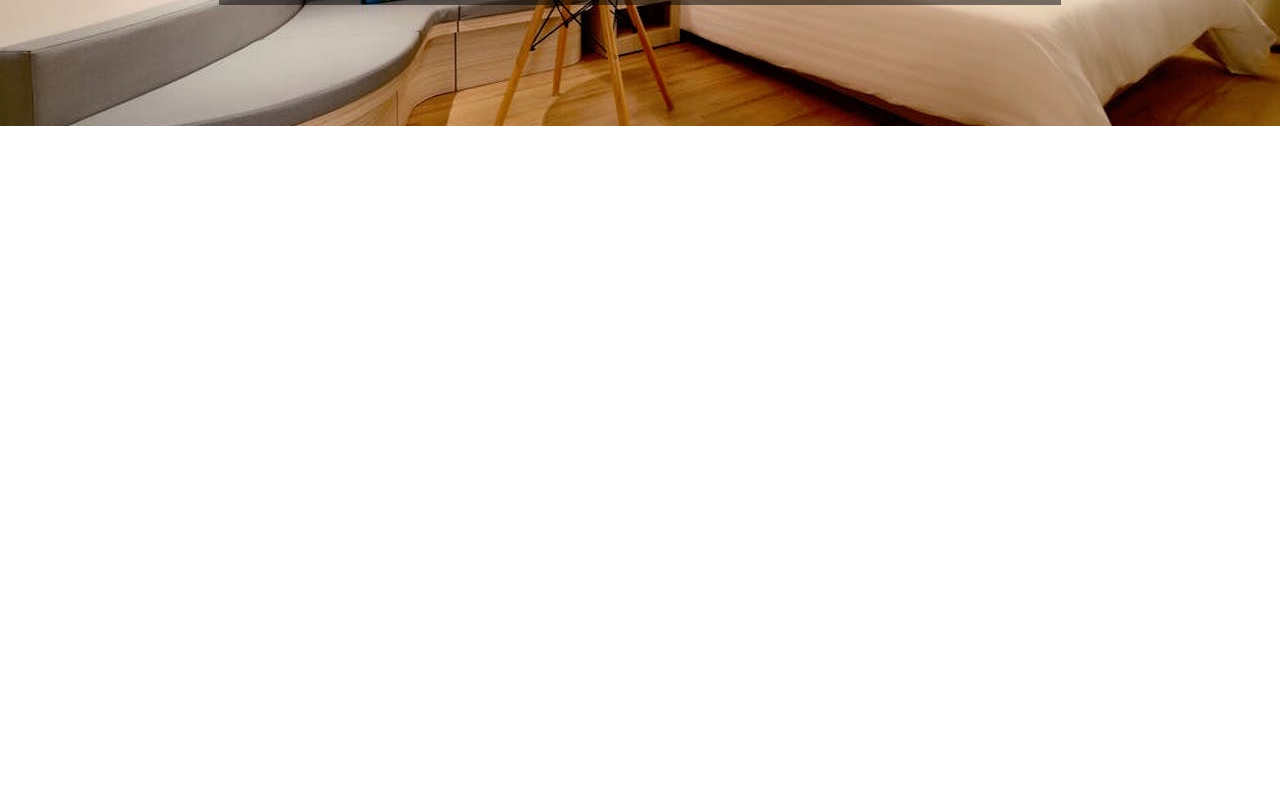
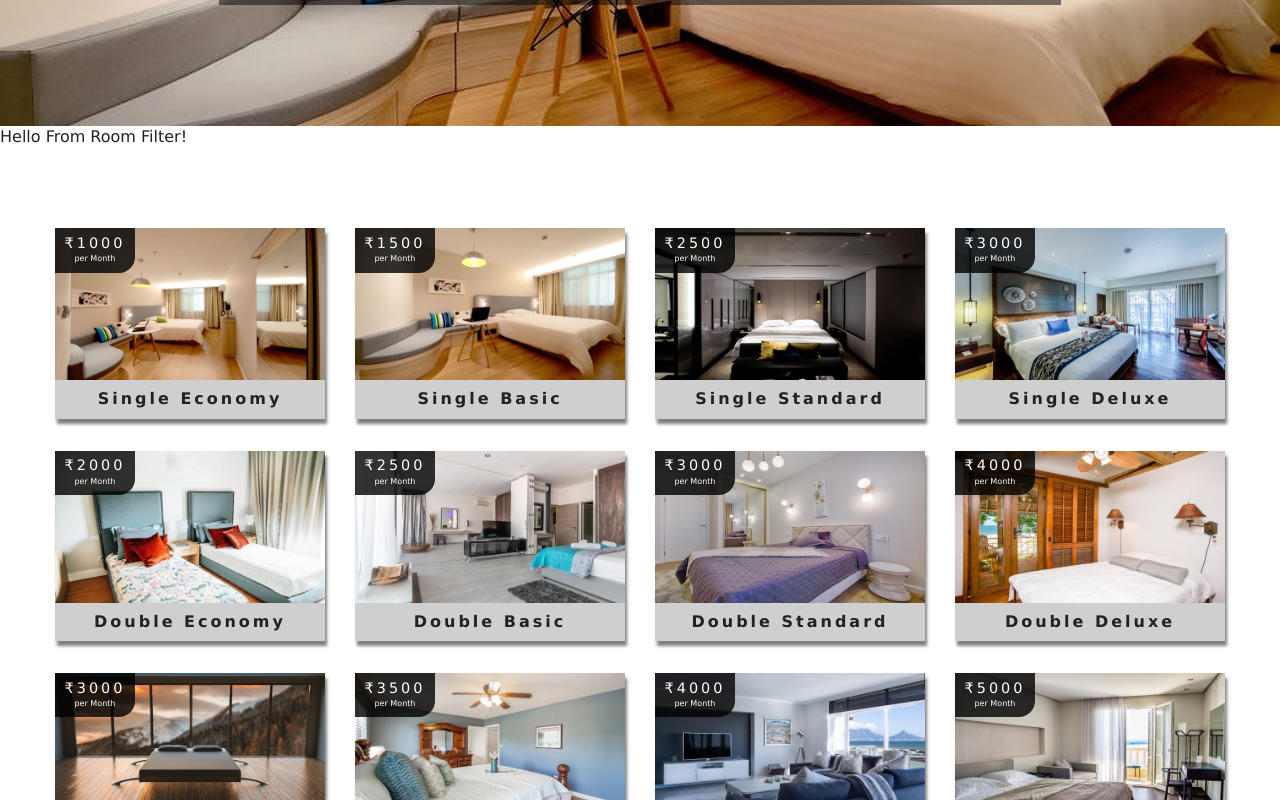
Before and after one commit to bbbeesh/Housing-Guru, a React (Create React App) app: page /rooms in a window 1280 px wide. Shown: the part 420-1220 px from the top of the page. Before the commit the page ends 800 px from the top, so only its background shows below. Built offline with nearby package versions, Linux system fonts and the light colour scheme.

Commit message:
Added RoomsList

```diff
--- /dev/null
+++ b/src/components/RoomsContainer.js
@@ -0,0 +1,24 @@
+import React from "react";
+import { RoomsFilter } from "./RoomsFilter";
+import { RoomsList } from "./RoomsList";
+import { RoomConsumer } from "../context";
+import { Loading } from "./Loading";
+
+export default function RoomsContainer() {
+	return (
+		<RoomConsumer>
+			{(value) => {
+				const { loading, sortedRooms, rooms } = value;
+				if (loading) {
+					return <Loading />;
+				}
+				return (
+					<>
+						<RoomsFilter rooms={rooms} />
+						<RoomsList rooms={sortedRooms} />
+					</>
+				);
+			}}
+		</RoomConsumer>
+	);
+}
--- /dev/null
+++ b/src/components/RoomsFilter.js
@@ -0,0 +1,5 @@
+import React from "react";
+
+export const RoomsFilter = () => {
+	return <div>Hello From Room Filter!</div>;
+};
--- /dev/null
+++ b/src/components/RoomsList.js
@@ -0,0 +1,21 @@
+import React from "react";
+import { Room } from "./Room";
+
+export const RoomsList = ({ rooms }) => {
+	if (rooms.length === 0) {
+		return (
+			<div class="empty-search">
+				<h3>Sorry, no matching Resuts Avaialbe :(</h3>
+			</div>
+		);
+	}
+	return (
+		<section className="roomslist">
+			<div class="roomslist-center">
+				{rooms.map((item) => {
+					return <Room key={item.id} room={item} />;
+				})}
+			</div>
+		</section>
+	);
+};
--- a/src/pages/Rooms.js
+++ b/src/pages/Rooms.js
@@ -1,10 +1,13 @@
 import React, { Component } from "react";
 import Hero from "../components/Hero";
+import RoomsContainer from "../components/RoomsContainer";
+
 import { Banner } from "../components/Banner";
 import { Link } from "react-router-dom";
 export default class Rooms extends Component {
 	render() {
 		return (
+			<>
 				<Hero hero="roomsHero">
 					<Banner title="Avaialbe Rentals">
 						<Link to="/" className="btn-primary">
@@ -12,6 +15,8 @@ export default class Rooms extends Component {
 						</Link>
 					</Banner>
 				</Hero>
+				<RoomsContainer />
+			</>
 		);
 	}
 }
```
Lines whose indentation alone changed are shown as unchanged.
